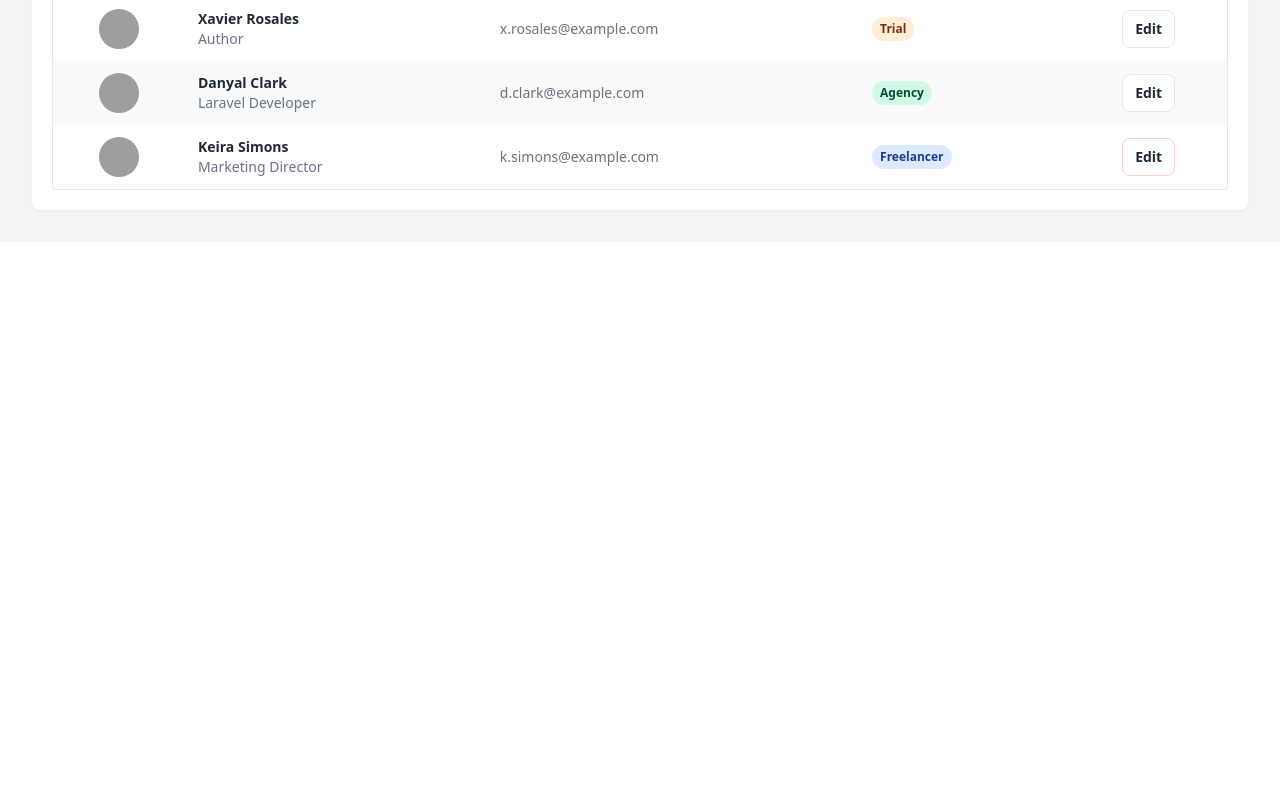
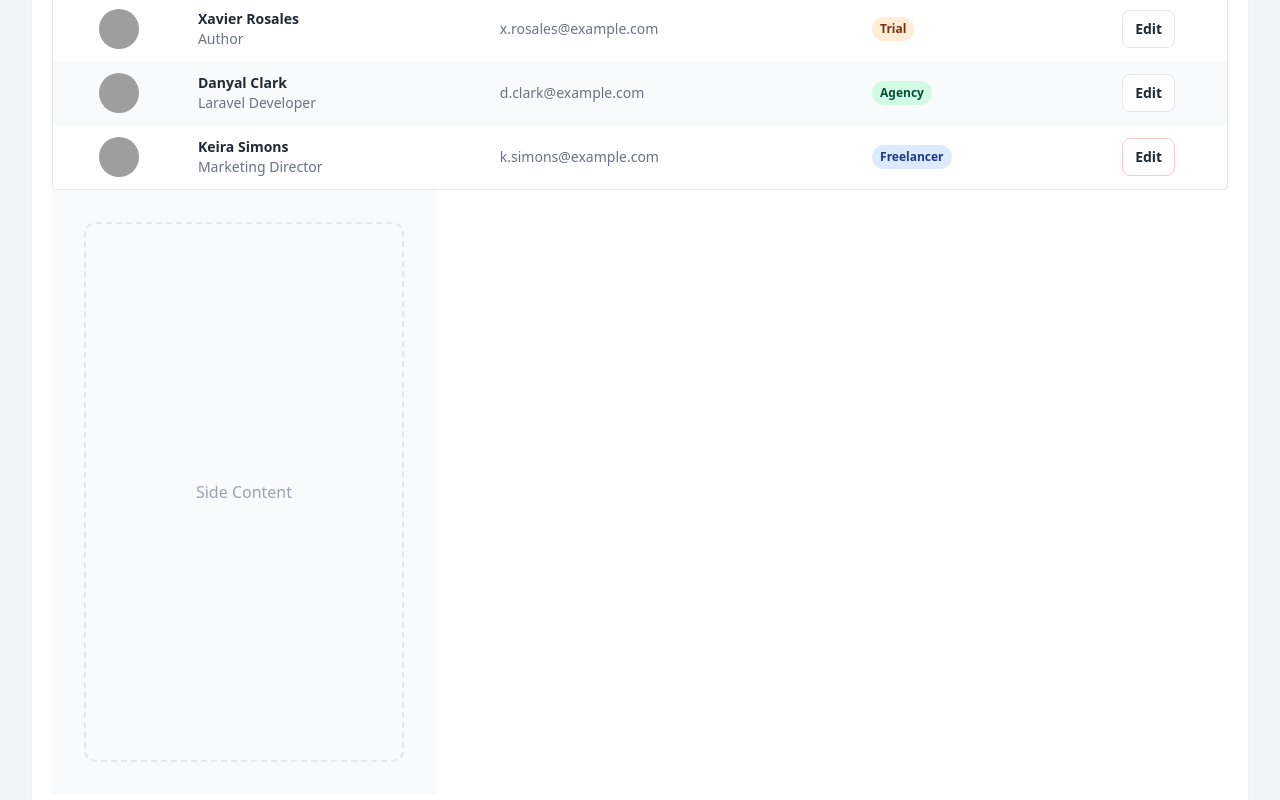
Before and after one commit to ValdemarLarsen/tablet, a Next.js app: page /forside in a window 1280 px wide. Shown: the part 590-1390 px from the top of the page. Before the commit the page ends 832 px from the top, so only its background shows below. Built offline with nearby package versions, Linux system fonts and the light colour scheme; grey boxes are pictures that could not be loaded.

Commit message:
Update Navbar.tsx

```diff
--- a/pages/comp/Navbar.tsx
+++ b/pages/comp/Navbar.tsx
@@ -423,6 +423,13 @@ export default function Navbar() {
                   </table>
                   {/* END Table */}
                 </div>
+
+                <div
+                  className={'flex-none lg:flex flex-col w-full lg:w-80 xl:w-96 p-4 lg:p-8 bg-gray-50 dark:bg-gray-800 dark:bg-opacity-25'}
+                >
+                  {/* Placeholder */}
+                  <div className="flex-auto flex items-center justify-center rounded-xl bg-gray-50 border-2 border-dashed border-gray-200 text-gray-400 py-64 dark:bg-gray-800 dark:border-gray-700">Side Content</div>
+                </div>
                 {/* END Responsive Table Container */}
 
                 {/* END Tables: Striped */}
```
